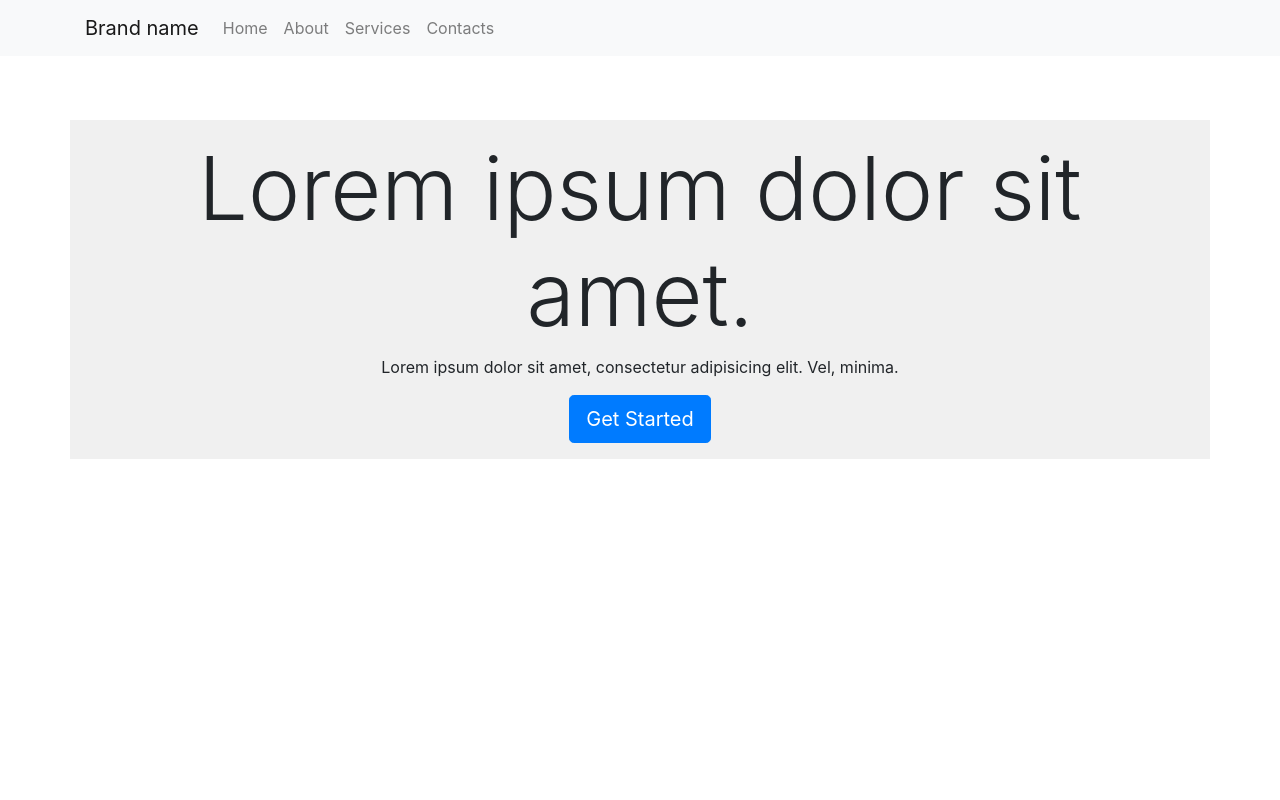
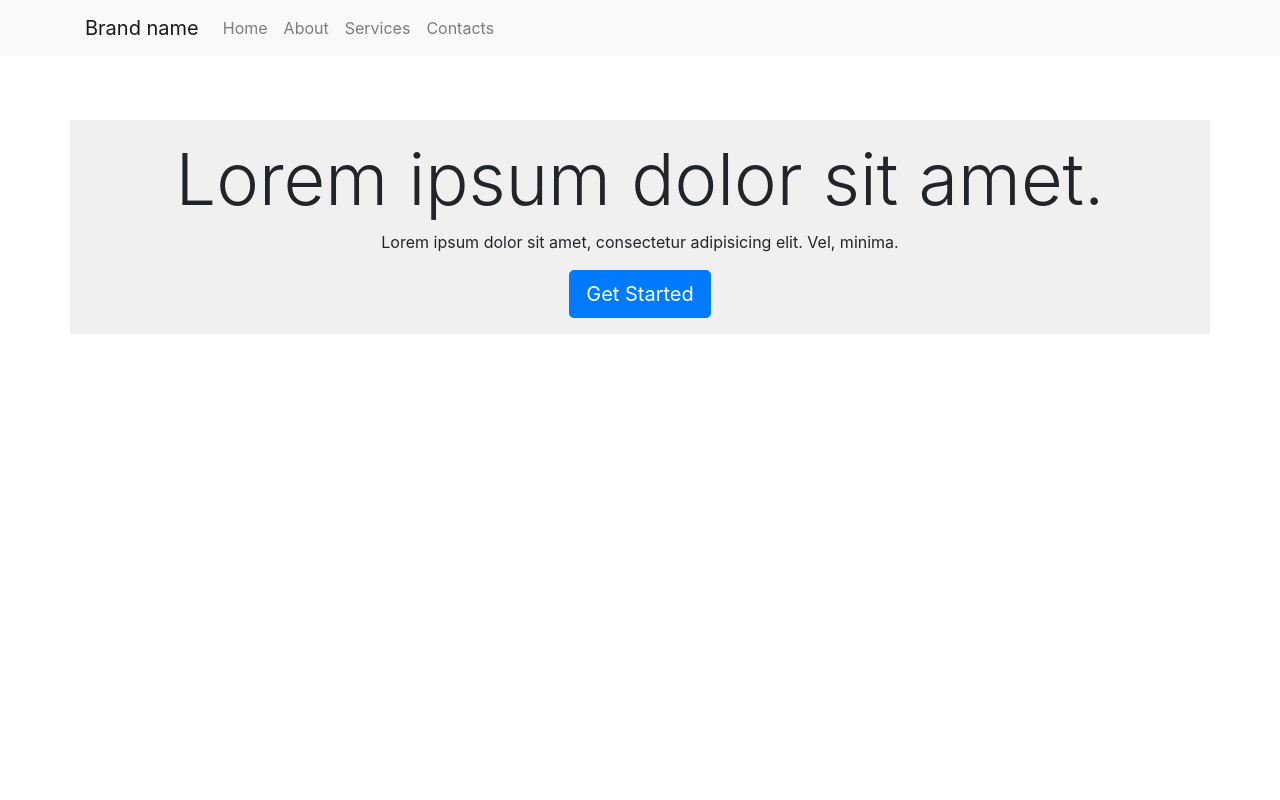
Before and after one commit to elezerk4ever/ian-first-template, a plain HTML site: page index.html in a window 1280 px wide. Shown: the top 800 px of the page. Drawn offline with nearby package versions, Linux system fonts and the light colour scheme.

Commit message:
fixing bugs in hero thanks to krezele paladan

```diff
--- a/index.html
+++ b/index.html
@@ -40,7 +40,7 @@
         <!-- hero -->
         <div class="hero">
             <div class="hero-content container">
-                <h1 class="display-2 text-center">
+                <h1 class="display-3 text-center">
                     Lorem ipsum dolor sit amet.
                 </h1>
                 <p clas="lead">
@@ -54,7 +54,8 @@
         <!-- end of hero -->
     </header>
     <!-- end of header -->
-
+<br>
+<br>
     <!-- main -->
     <main class="mt-4">
         <!-- about -->
```
